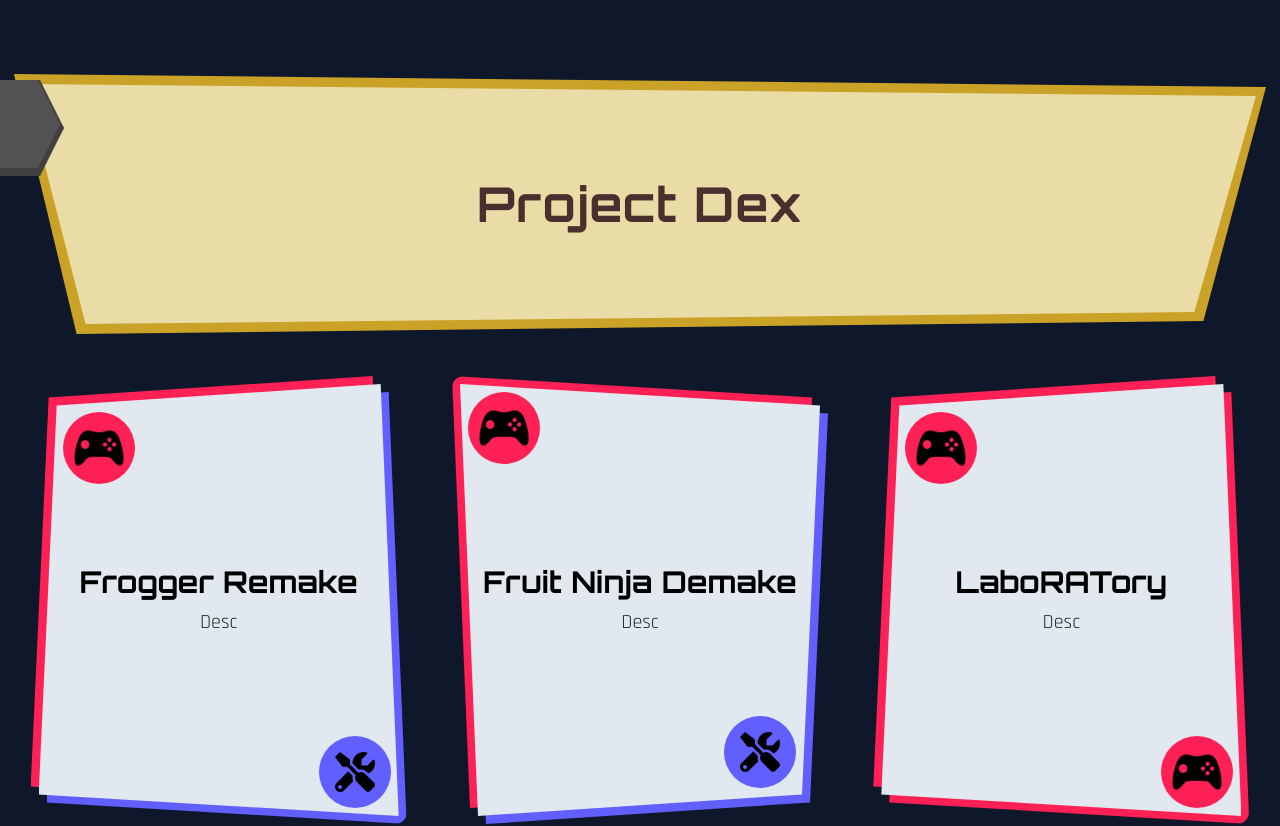
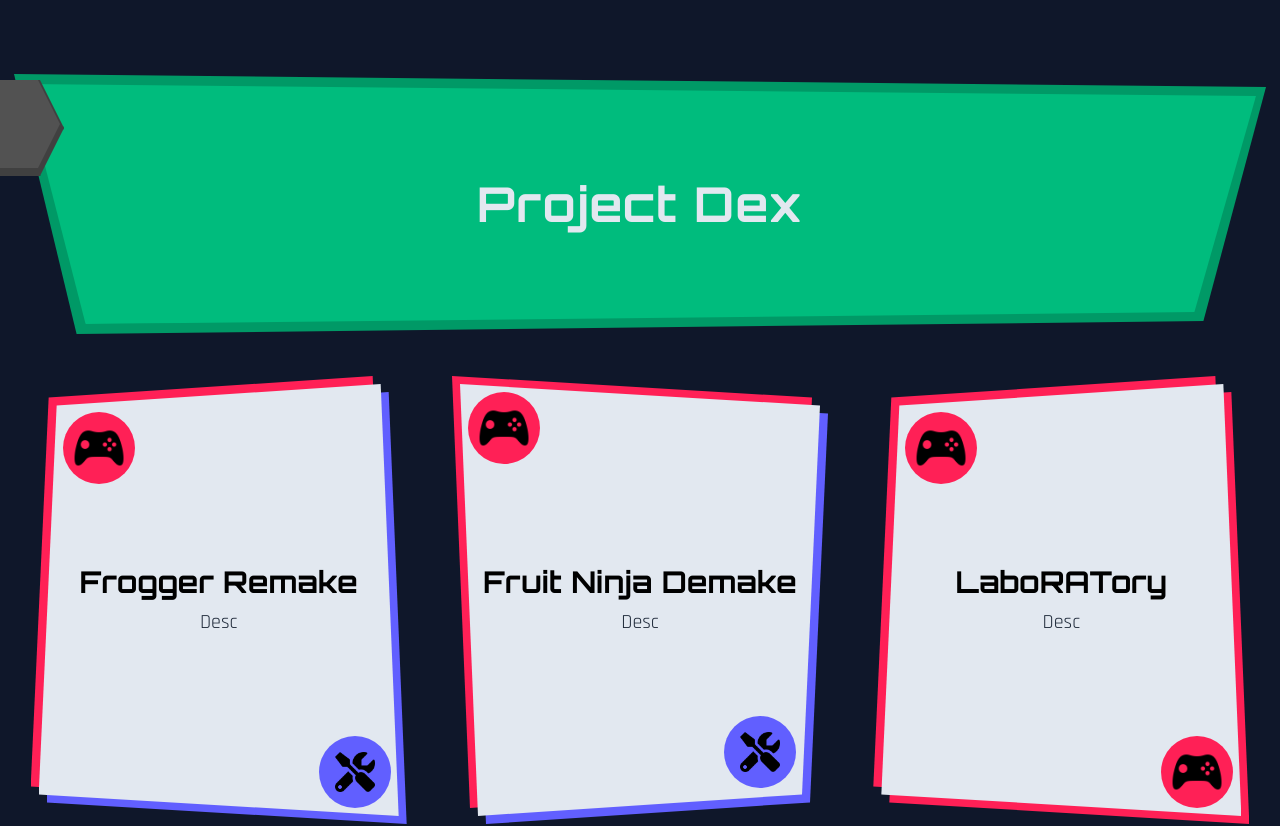
Before and after one commit to AlexHuynh35/PortfolioWebsite, a Next.js app: page /about in a window 1280 px wide. Shown: the top 826 px of the page. Built offline with nearby package versions, Linux system fonts and the light colour scheme.

Commit message:
update: changed section title color

```diff
--- a/src/app/page.tsx
+++ b/src/app/page.tsx
@@ -42,7 +42,7 @@
     <section className="p-6">
       <Sidebar />
 
-      <SectionTitle title="Project Dex" variant="B" proportion={1} />
+      <SectionTitle title="Project Dex" variant="B" proportion={1} type="main" />
 
       <div className="max-w-6xl mx-auto flex flex-col md:flex-row items-center justify-center gap-10 my-15">
         <div className="relative w-4/5 h-20">
--- a/src/app/project/[slug]/page.tsx
+++ b/src/app/project/[slug]/page.tsx
@@ -16,11 +16,9 @@
 
   return (
     <section className="p-6">
-      <div className="p-8 space-y-6">
-        <SectionTitle title={project.title} variant="B" proportion={1} />
+      <SectionTitle title={project.title} variant="A" proportion={1} type={project.types[0]} />
 
-        <BottomBar type={project.types[0]} />
-      </div>
+      <BottomBar type={project.types[1] ? project.types[1] : project.types[0]} />
     </section>
   );
 }
--- a/src/components/project_preview.tsx
+++ b/src/components/project_preview.tsx
@@ -67,12 +67,12 @@
           </div>
         )}
 
-        <div className={`absolute inset-0 -translate-x-2 -translate-y-2 ${typeToColor[types[0]]} rounded-xl ${clipPath} -z-10`} />
+        <div className={`absolute inset-0 -translate-x-2 -translate-y-2 ${typeToColor[types[0]]} ${clipPath} -z-10`} />
 
         {types[1] ? (
-          <div className={`absolute inset-0 translate-x-2 translate-y-2 ${typeToColor[types[1]]} rounded-xl ${clipPath} -z-20`} />
+          <div className={`absolute inset-0 translate-x-2 translate-y-2 ${typeToColor[types[1]]} ${clipPath} -z-20`} />
         ) : (
-          <div className={`absolute inset-0 translate-x-2 translate-y-2 ${typeToColor[types[0]]} rounded-xl ${clipPath} -z-20`} />
+          <div className={`absolute inset-0 translate-x-2 translate-y-2 ${typeToColor[types[0]]} ${clipPath} -z-20`} />
         )}
 
         <div className={`relative w-full h-full bg-slate-200 shadow-lg p-4 flex flex-col text-center justify-center ${clipPath}`}>
--- a/src/components/section_title.tsx
+++ b/src/components/section_title.tsx
@@ -1,22 +1,27 @@
 type QuadVariant = 'A' | 'B';
 type Proportion = 1 | 2 | 3;
+type ProjectType = 'main' | 'software' | 'game' | 'data';
 
 type SectionTitleProps = {
   title: string;
   variant: QuadVariant;
   proportion: Proportion;
+  type: ProjectType;
 };
 
-export default function SectionTitle({ title, variant, proportion }: SectionTitleProps) {
+export default function SectionTitle({ title, variant, proportion, type }: SectionTitleProps) {
   const clipPath = variant === "A" ? "[clip-path:polygon(5%_5%,95%_0,100%_100%,0_95%)]" : "[clip-path:polygon(0_0,100%_5%,95%_95%,5%_100%)]";
   const height = proportion === 1 ? "h-60" : proportion === 2 ? "h-30" : "h-20";
   const textSize = proportion === 1 ? "text-5xl" : proportion === 2 ? "text-4xl" : "text-3xl";
+  const textColor = type === "main" ? "text-darkbrown" : "text-slate-200";
+  const background = type === "main" ? "bg-gold" : type === "software" ? "bg-indigo-600" : type === "game" ? "bg-rose-600" : "bg-emerald-600";
+  const foreground = type === "main" ? "bg-parchment" : type === "software" ? "bg-indigo-500" : type === "game" ? "bg-rose-500" : "bg-emerald-500";
 
   return (
     <div className={`relative max-w-7xl mx-auto ${height} text-center my-15`}>
-      <div className={`absolute inset-0 -m-[10px] bg-gold ${clipPath} -z-10`} />
-      <div className={`absolute inset-0 bg-parchment ${clipPath} shadow-md flex items-center justify-center px-8`}>
-        <h2 className={`${textSize} text-darkbrown font-orbitron font-bold tracking-wide`}>
+      <div className={`absolute inset-0 -m-[10px] ${background} ${clipPath} -z-10`} />
+      <div className={`absolute inset-0 ${foreground}  ${clipPath} shadow-md flex items-center justify-center px-8`}>
+        <h2 className={`${textSize} ${textColor} font-orbitron font-bold tracking-wide`}>
           {title}
         </h2>
       </div>
```
